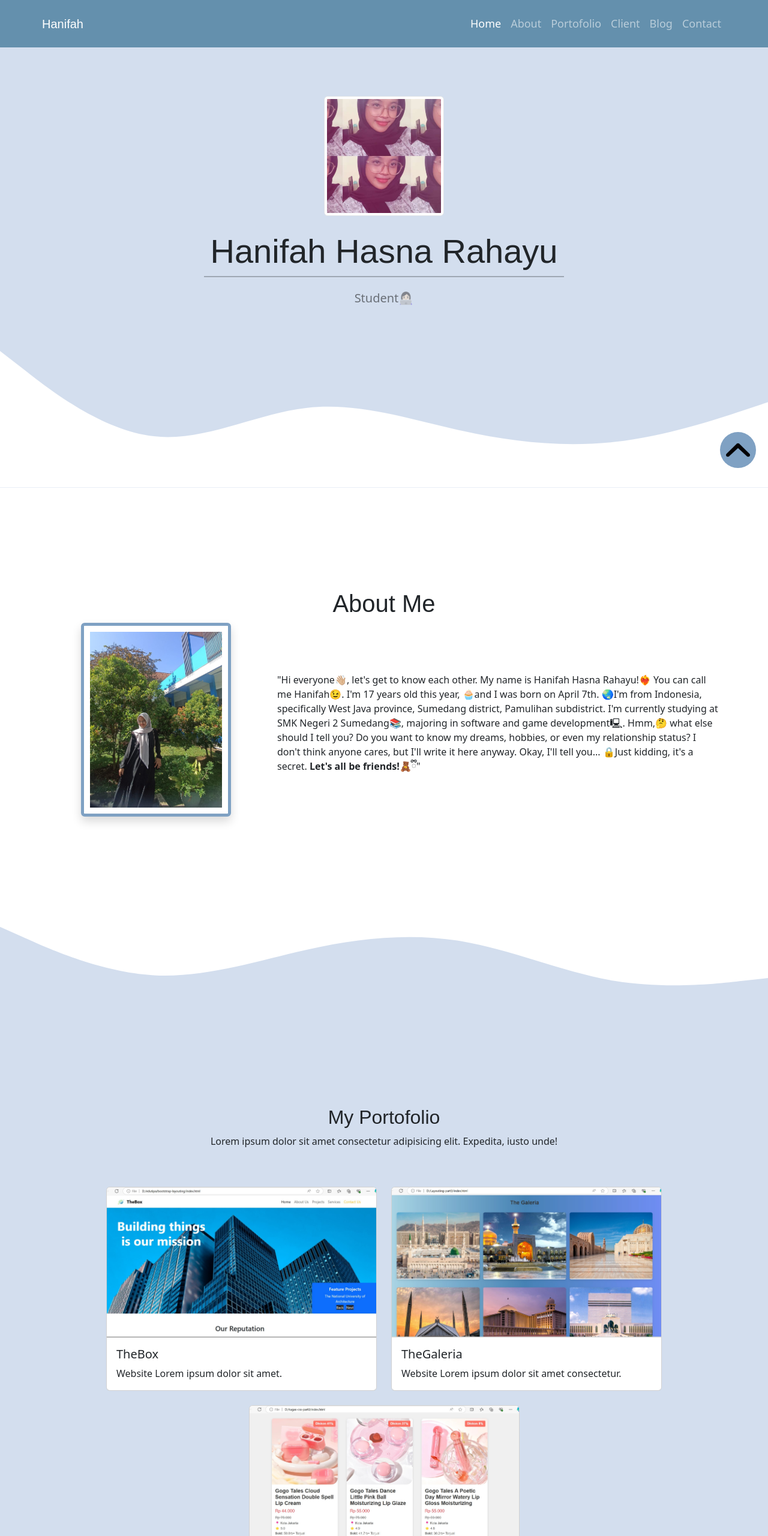
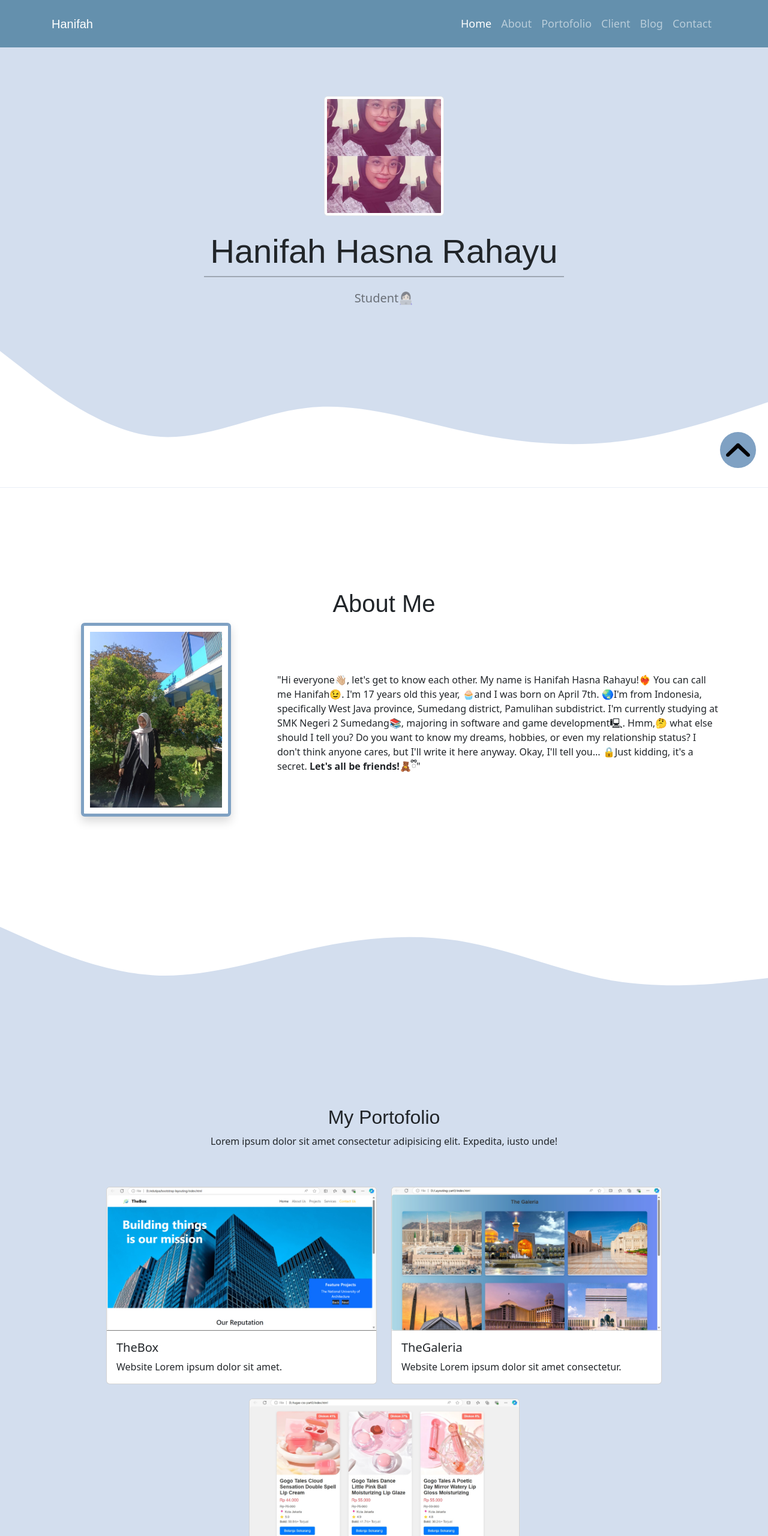
Before and after one commit to hanihasn/hanihasn.github.io, a plain HTML site: page index.html in a window 1280 px wide. Shown: the top 2560 px of the page at 60% size. Drawn offline with nearby package versions, Linux system fonts and the light colour scheme; a web font is replaced by a local one.

Commit message:
Mengubah isi file

```diff
--- a/index.html
+++ b/index.html
@@ -20,7 +20,7 @@
   <body>
     <!-- Navbar -->
   <nav class="navbar navbar-expand-lg navbar-dark fixed-top" style="background-color: #6490ad;">
-      <div class="container">
+    <div class="container px-3">
       <a class="navbar-brand" href="#">Hanifah</a>
       <button class="navbar-toggler" type="button" data-bs-toggle="collapse" data-bs-target="#navbarNav"
         aria-controls="navbarNav" aria-expanded="false" aria-label="Toggle navigation">
@@ -112,8 +112,7 @@
       <div class="row justify-content-center">
         <div class="col-md-5 mb-4">
           <div class="card">
-              <img src="img/projects/1.jpg" class="card-img-top" alt="Project1"
-                style="height: 250px; object-fit: cover;" />
+            <img src="img/projects/1.jpg" class="card-img-top img-fluid" alt="Project1" style="object-fit: cover;" />
             <div class="card-body">
               <h5>TheBox</h5>
               <p class="card-text">Website Lorem ipsum dolor sit amet.</p>
@@ -122,8 +121,7 @@
         </div>
         <div class="col-md-5 mb-4">
           <div class="card">
-              <img src="img/projects/2.jpg" class="card-img-top" alt="Project2"
-                style="height: 250px; object-fit: cover;" />
+            <img src="img/projects/2.jpg" class="card-img-top img-fluid" alt="Project2" style="object-fit: cover;" />
             <div class="card-body">
               <h5>TheGaleria</h5>
               <p class="card-text">Website Lorem ipsum dolor sit amet consectetur.</p>
@@ -134,8 +132,7 @@
       <div class="row justify-content-center">
         <div class="col-md-5 mb-4">
           <div class="card">
-              <img src="img/projects/3.jpg" class="card-img-top" alt="Project3"
-                style="height: 250px; object-fit: cover;" />
+            <img src="img/projects/3.jpg" class="card-img-top img-fluid" alt="Project3" style="object-fit: cover;" />
             <div class="card-body">
               <h5>Card</h5>
               <p class="card-text">Lorem, ipsum dolor sit amet consectetur adipisicing elit.</p>
@@ -336,6 +333,21 @@
             document.querySelector("#contact-form").reset();
           }, 2000); // Simulasi waktu loading 2 detik
         });
+
+        // Get all nav-links
+          const navLinks = document.querySelectorAll('.nav-link');
+          const navbarCollapse = document.querySelector('.navbar-collapse');
+
+          // Add event listener to each nav-link
+          navLinks.forEach((link) => {
+            link.addEventListener('click', () => {
+              // Collapse the navbar after clicking a link (only for mobile view)
+              if (window.innerWidth < 992) {
+                const navbarToggler = new bootstrap.Collapse(navbarCollapse);
+                navbarToggler.hide();
+              }
+            });
+          });
     </script>
   </body>
 </html>
```
Lines whose indentation alone changed are shown as unchanged.
